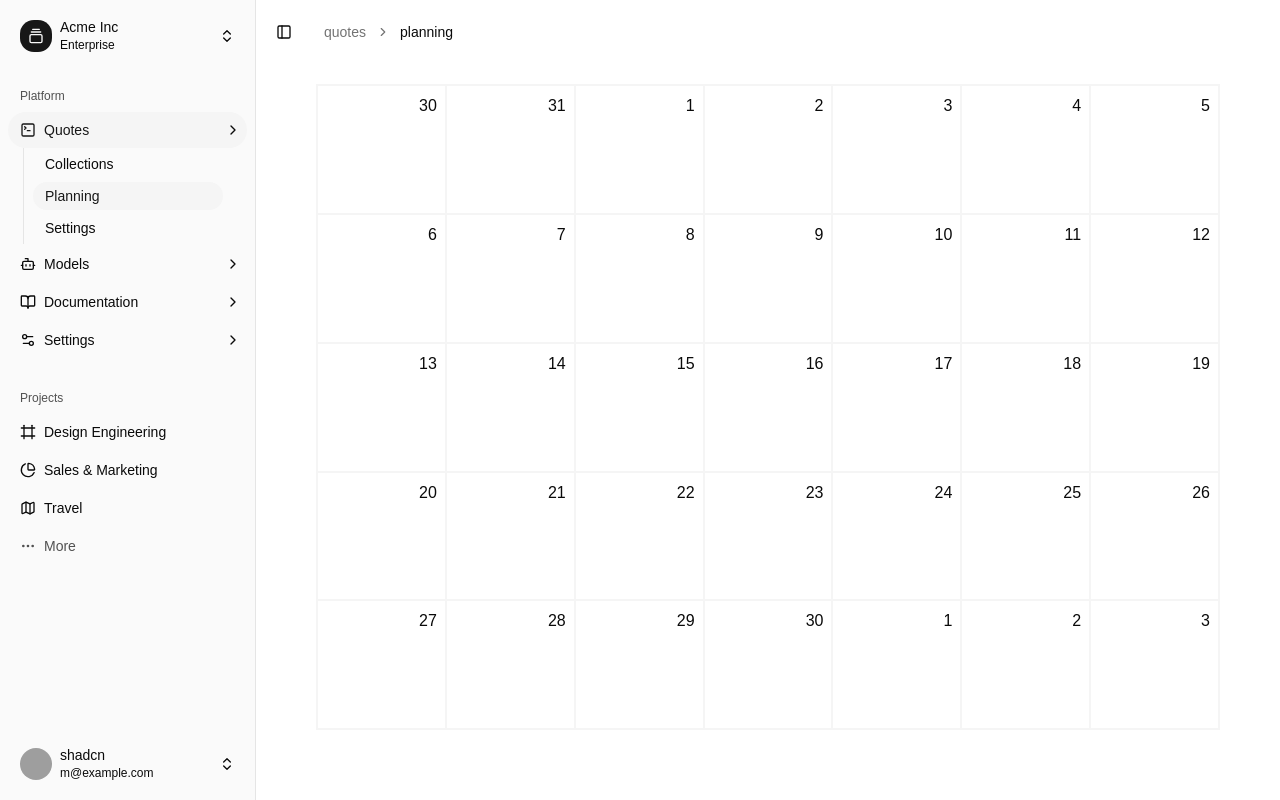
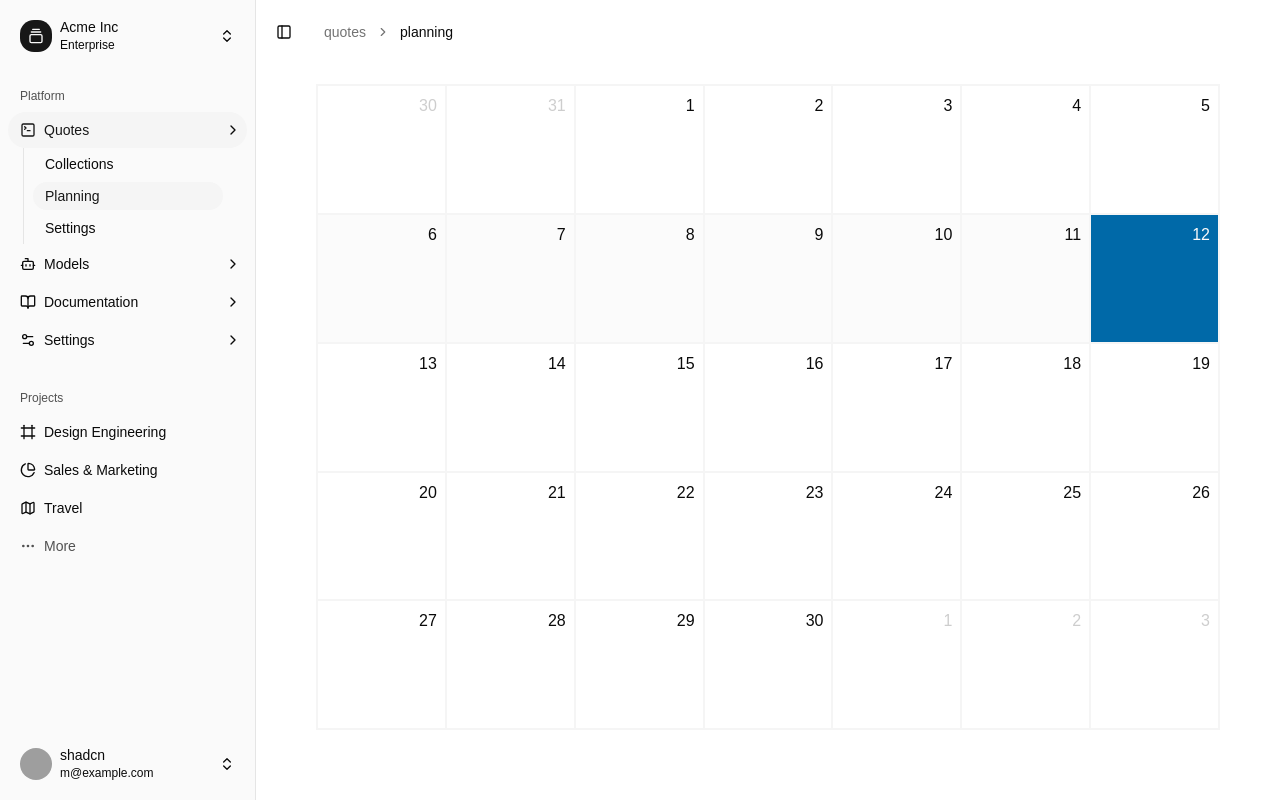
Before and after one commit to safecoffee-node/c-true, a React app in the folder apps/admin/: page /quotes/planning in a window 1280 px wide. Built offline with nearby package versions, Linux system fonts and the light colour scheme; grey boxes are pictures that could not be loaded.

Commit message:
feat(admin/planning): enhance date display with conditional styling

```diff
--- a/apps/admin/src/pages/quotes/planning.tsx
+++ b/apps/admin/src/pages/quotes/planning.tsx
@@ -26,14 +26,16 @@ export default function Planning() {
       <div className="grid grid-cols-7 border-collapse border border-accent">
         {dates.map((d, i) => (
           <div
-            className="p-2 text-end aspect-square border-collapse border border-accent"
+            className={`p-2 text-end aspect-square border border-accent  ${weekIndex(d) === weekIndex(now) ? "bg-accent/40" : ""} ${d.getDate() === now.getDate() ? "bg-sky-700 text-primary-foreground" : ""}`}
             key={i}
             style={{
               gridColumn: colIndex(d) + 1,
               gridRow: weekIndex(d) + 1,
             }}
           >
-            {d.getDate()}
+            <span className={`${d < start || d >= end ? "opacity-20" : ""}`}>
+              {d.getDate()}
+            </span>
           </div>
         ))}
       </div>
```
